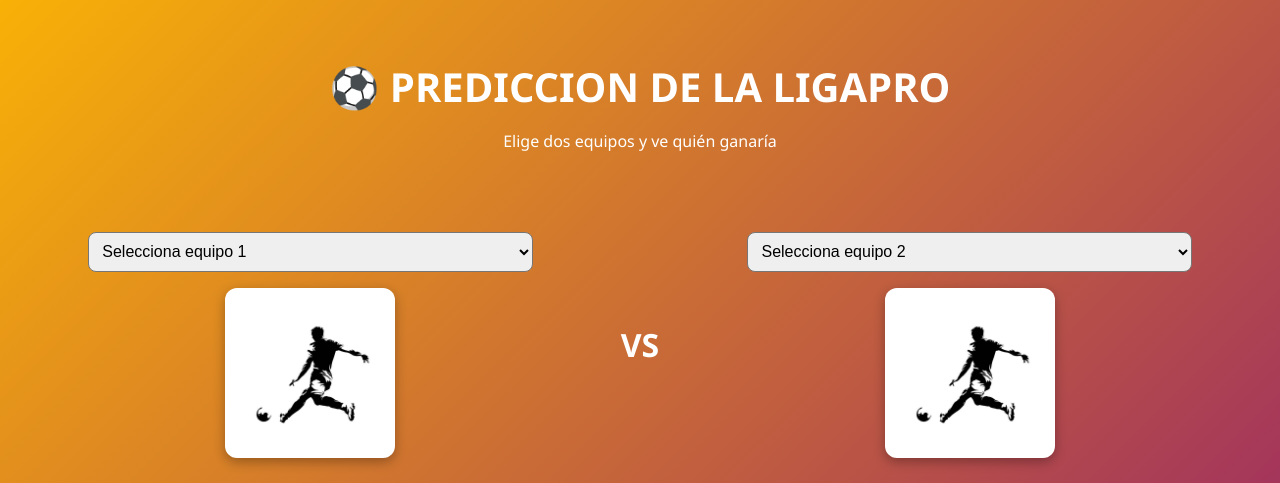
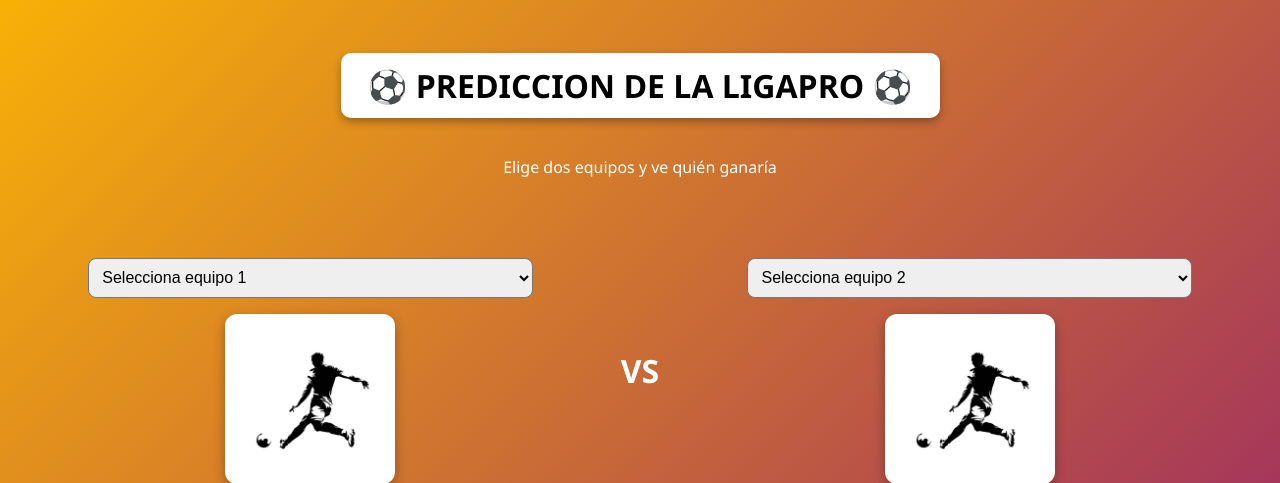
Before and after one commit to holgergonzalez/liga-pro-predictor, a Flask app: page / in a window 1280 px wide. Shown: the top 483 px of the page. Run offline with Flask 3, Linux system fonts and the light colour scheme; parts of the project's set-up code (start-up, migrations or seed data) failed here and were passed over.

Commit message:
Titulo y act 2

```diff
--- a/app.py
+++ b/app.py
@@ -3,6 +3,7 @@
 #python app.py
 from flask import Flask, render_template, request, jsonify
 import joblib
+import random
 
 app = Flask(__name__)
 
@@ -17,6 +18,7 @@ def index():
     return render_template("index.html")
 
 @app.route("/predecir", methods=["POST"])
+@app.route("/predecir", methods=["POST"])
 def predecir():
     data = request.get_json()
     equipo1 = data.get("equipo1")
@@ -26,7 +28,7 @@ def predecir():
         entrada = [[
             le_home.transform([equipo1])[0],
             le_away.transform([equipo2])[0],
-            2025  # Temporada fija para predicción
+            2025
         ]]
         pred = modelo.predict(entrada)[0]
         resultado = le_winner.inverse_transform([pred])[0].upper()
@@ -38,9 +40,18 @@ def predecir():
         else:
             ganador = 'Empate'
 
-        return jsonify({"resultado": ganador})
-        #return jsonify({"resultado": resultado.upper()})
-    except Exception as e:
+        goles_estimados = round(random.uniform(1.5, 4.0), 1)
+        tarjetas_estimadas = random.randint(3, 8)
+        corners_estimados = random.randint(4, 12)
+
+        return jsonify({
+            "resultado": ganador,
+            "goles": goles_estimados,
+            "tarjetas": tarjetas_estimadas,
+            "corners": corners_estimados
+        })
+
+    except Exception:
         return jsonify({"error": "Error al predecir. Verifica los nombres de los equipos."}), 400
 
 if __name__ == "__main__":
--- a/static/script.js
+++ b/static/script.js
@@ -89,7 +89,12 @@ document.getElementById("predecirBtn").addEventListener("click", () => {
     .then(res => res.json())
     .then(data => {
       if (data.resultado) {
-        resultado.innerHTML = `<span class="animado">🏆 ¡Ganador probable: ${data.resultado}!</span>`;
+        resultado.innerHTML = `
+  <span class="animado">🏆 ¡Ganador probable: ${data.resultado}!</span><br>
+  <span class="resultado-extra">Número estimado de goles: ${data.goles}</span>
+  <span class="resultado-extra">Número de tarjetas totales (amarillas y rojas): ${data.tarjetas}</span>
+  <span class="resultado-extra">Número estimado de córners: ${data.corners}</span>
+`;
       } else {
         resultado.textContent = "❌ No se pudo hacer la predicción.";
       }
--- a/static/style.css
+++ b/static/style.css
@@ -19,10 +19,17 @@ header {
   padding: 2rem;
 }
 
-h1 {
-  font-size: 2.5rem;
-  margin-bottom: 0.5rem;
+/* Estilo resaltado para el título principal */
+header h1 {
+  border: 3px solid white;         /* Borde blanco */
+  display: inline-block;           /* Ajuste al tamaño del texto */
+  padding: 0.5rem 1.5rem;          /* Espaciado interno */
+  color: black;                    /* Letras negras */
+  background-color: white;         /* Fondo blanco */
+  border-radius: 10px;             /* Bordes redondeados */
+  box-shadow: 0 4px 8px rgba(0, 0, 0, 0.3); /* Sombra opcional para resalte */
 }
+
 
 .grid-container {
   display: grid;
@@ -108,3 +115,9 @@ footer {
   background-color: rgba(255, 255, 255, 0.1);
   padding: 1rem;
 }
+.resultado-extra {
+  font-size: 1rem;
+  font-weight: normal;
+  display: block;
+  margin-top: 0.3rem;
+}
--- a/templates/index.html
+++ b/templates/index.html
@@ -8,7 +8,7 @@
 </head>
 <body>
   <header>
-    <h1>⚽ PREDICCION DE LA LIGAPRO</h1>
+    <h1>⚽ PREDICCION DE LA LIGAPRO ⚽</h1>
     <p>Elige dos equipos y ve quién ganaría</p>
   </header>
 
```
